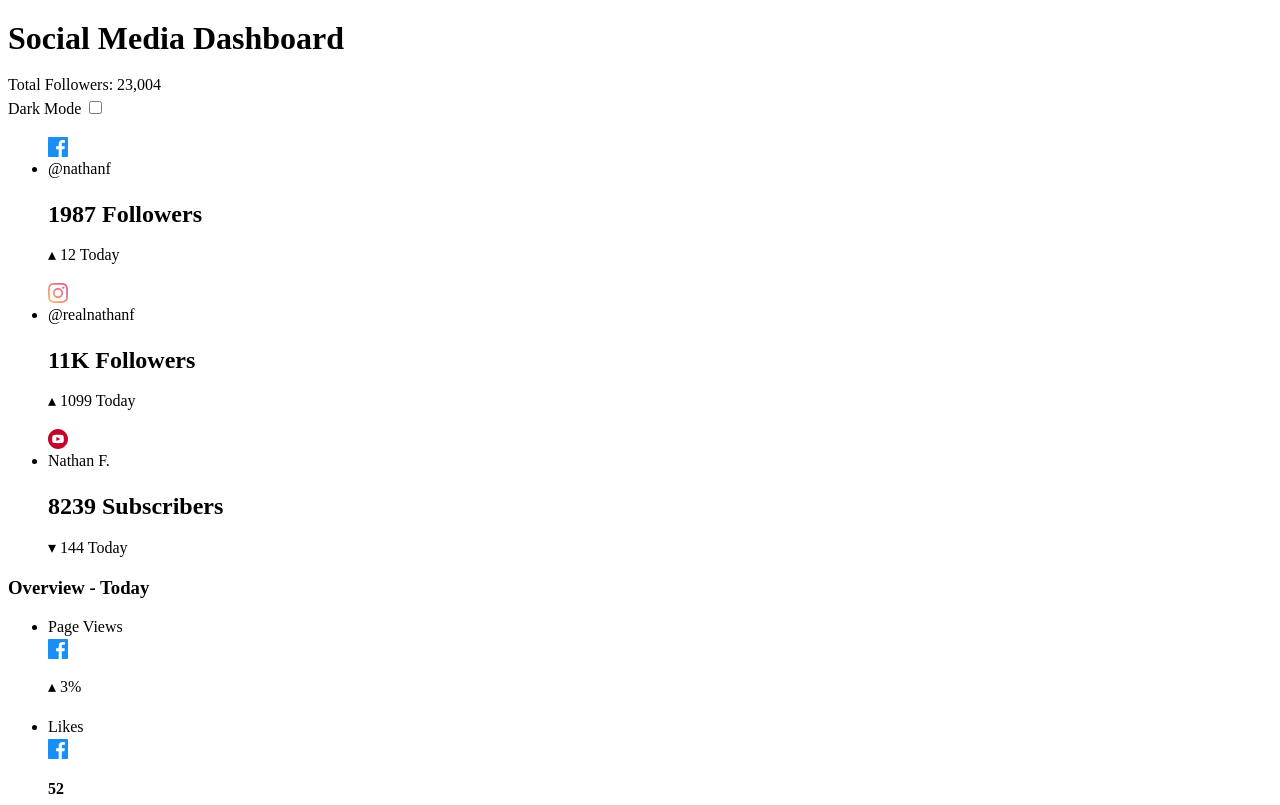
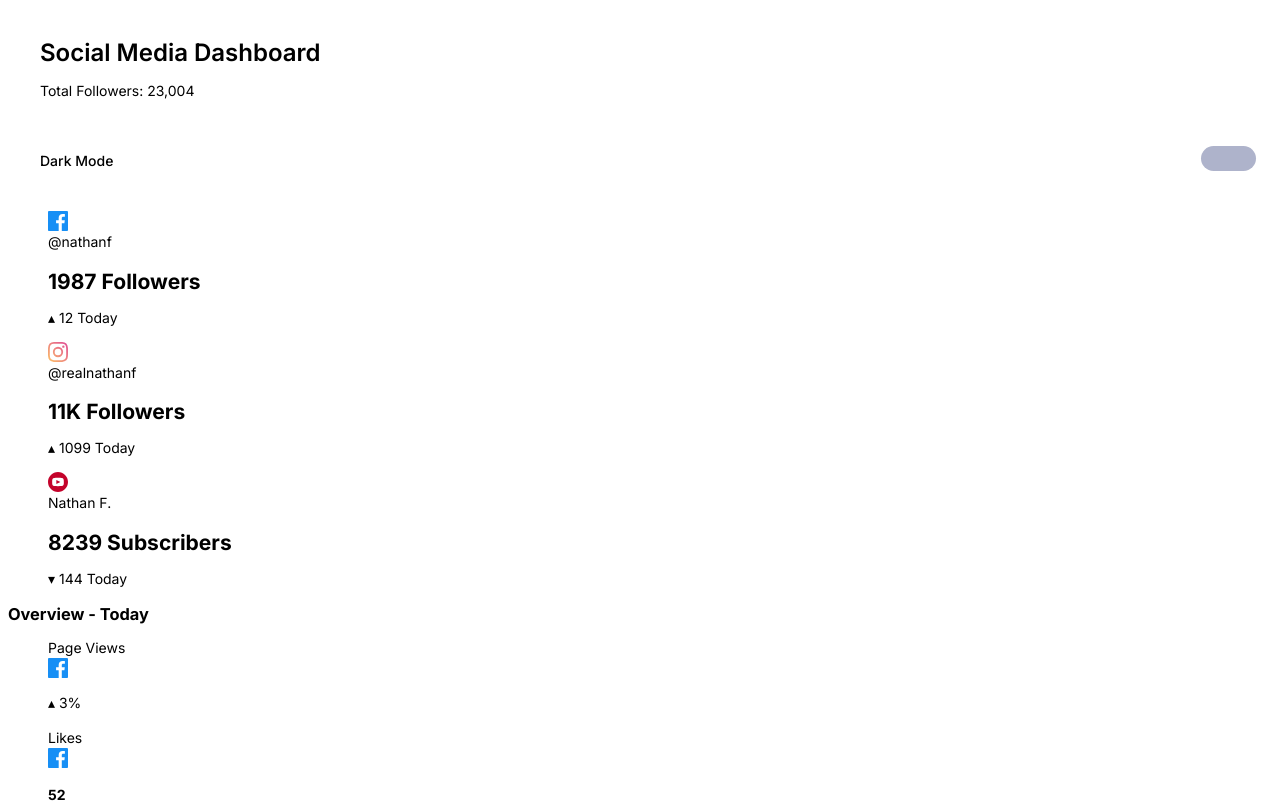
Before and after one commit to Glenda9031/Social_Media_Dashboard_With_Theme_Switcher, a plain HTML site: page index.html in a window 1280 px wide. Shown: the top 805 px of the page. Drawn offline with Linux system fonts and the light colour scheme.

Commit message:
Update style.css

```diff
--- a/css/style.css
+++ b/css/style.css
@@ -73,3 +73,119 @@ textarea:not([rows]) {
 :target {
   scroll-margin-block: 5ex;
 }
+
+ul {
+  list-style-type: none;
+}
+
+:root {
+  /* PRIMARY COLORS */
+  --clr-primary-lime-green: hsl(163, 72%, 41%);
+  --clr-primary-bright-red: hsl(356, 69%, 56%);
+
+  --clr-primary-facebook: hsl(208, 92%, 53%);
+  --clr-primary-twitter: hsl(203, 89%, 53%);
+  --clr-primary-instagram: linear gradient hsl(37, 97%, 70%) to hsl(329, 70%, 58%);
+  --clr-primary-YouTube: hsl(348, 97%, 39%);
+
+  /* DARK THEME */
+  --clr-primary-dk-toggle: linear gradient hsl(210, 78%, 56%) to hsl(146, 68%, 55%);
+
+  /* LIGHT THEME */
+  --clr-primary-lt-toggle: hsl(230, 22%, 74%);
+
+  /* NEUTRAL COLORS - DARK THEME */
+  --clr-neutral-dk-very-dark-blue-(BG): hsl(230, 17%, 14%);
+  --clr-neutral-dk-very-dark-blue-(Top-BG-Pattern): hsl(232, 19%, 15%);
+  --clr-neutral-dk-dark-desaturated-blue (Card BG): hsl(228, 28%, 20%);
+  --clr-neutral-dk-desaturated-blue-(Text): hsl(228, 34%, 66%);
+  --clr-neutral-dk-white-(Text): hsl(0, 0%, 100%);
+
+  /* NEUTRAL COLORS - LIGHT THEME */
+  --clr-neutral-lt-white (BG): hsl(0, 0%, 100%);
+  --clr-neutral-lt-very-pale-blue-(Top-BG-Pattern): hsl(225, 100%, 98%);
+  --clr-neutral-lt-light-grayish-blue-(Card-BG): hsl(227, 47%, 96%);
+  --clr-neutral-lt-dark-grayish-blue-(Text): hsl(228, 12%, 44%);
+  --clr-neutral-lt-very-dark-blue-(Text): hsl(230, 17%, 14%);
+}
+
+body {
+  font-size: .875rem;
+  font-family: 'Inter', sans-serif;
+  width: 100%;
+  min-height: 100vh;
+}
+
+/* HEADER */
+header {
+  margin: 3rem 2rem;
+  margin-bottom: 2.5rem;
+  margin-top: 1.5rem;
+  display: grid;
+}
+header h1 {
+  font-size: 1.5rem;
+  font-weight: 600;
+}
+
+header > p {
+  color: var(--clr-neutral-lt-dark-grayish-blue-(Text));
+}
+
+#toggle-section {
+  margin-top: 1.8rem;
+  padding-top: 1rem;
+  border-top: 1px solid var(--clr-neutral-lt-dark-grayish-blue-(Text));
+  display: grid;
+  grid-template-columns: repeat(2, 1fr);
+}
+
+#dark-mode {
+  color: #000;
+  font-weight: 500;
+  align-self: end;
+}
+
+#toggle {
+  justify-self: end;
+  position: relative;
+  display: inline-block;
+  width: 3.4375rem;
+  height: 1.5625rem;
+}
+
+#toggle input {
+  display: none;
+}
+
+.slider {
+  position: absolute;
+  cursor: pointer;
+  top: 0;
+  left: 0;
+  right: 0;
+  bottom: 0;
+  background-color: var(--clr-primary-lt-toggle);
+  transition: .4s;
+  border-radius: 2.125rem;
+}
+
+.slider::before {
+  position: absolute;
+  content: '';
+  height: 1.25rem;
+  width: 1.25rem;
+  left: .25rem;
+  bottom: .125rem;
+  background-color: var(--clr-neutral-lt-white);
+  transition: .4s;
+  border-radius: 50%;
+}
+
+input:checked + .slider {
+  background: var(--clr-primary-toggle-linear-gradient);
+}
+
+input:checked + .slider::before {
+  transform: translateX(1.625rem);
+}
```
